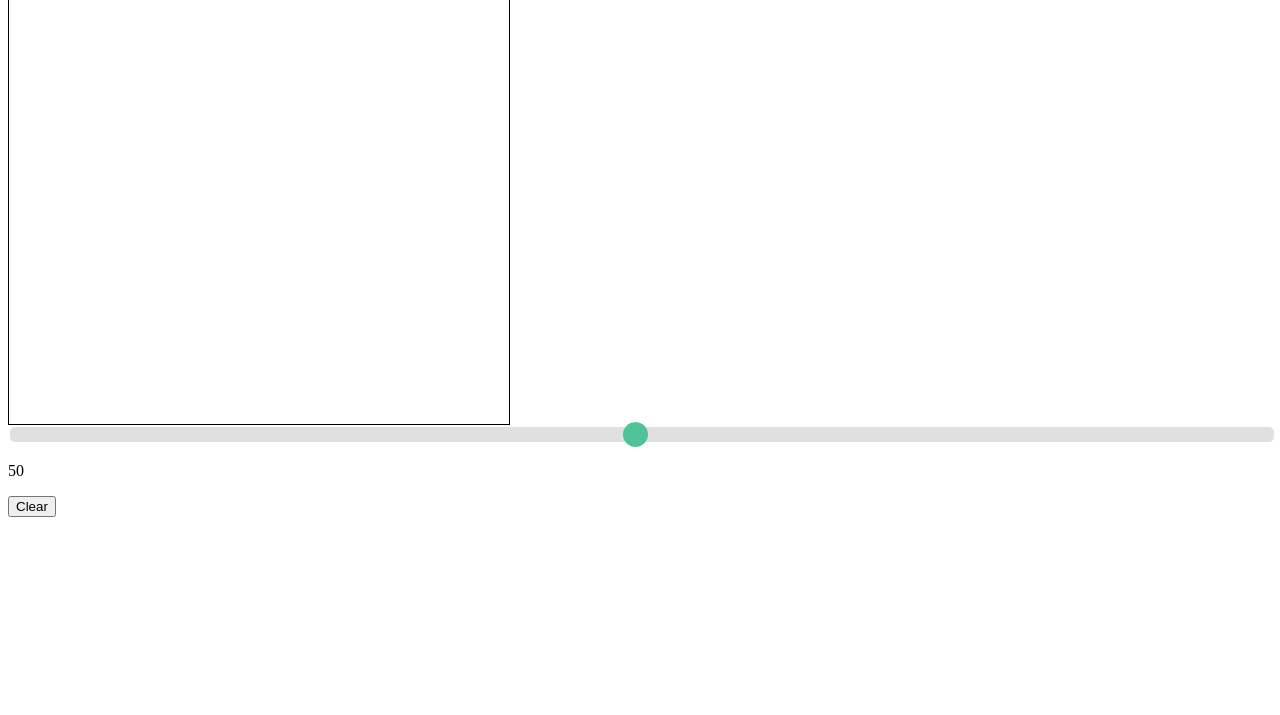
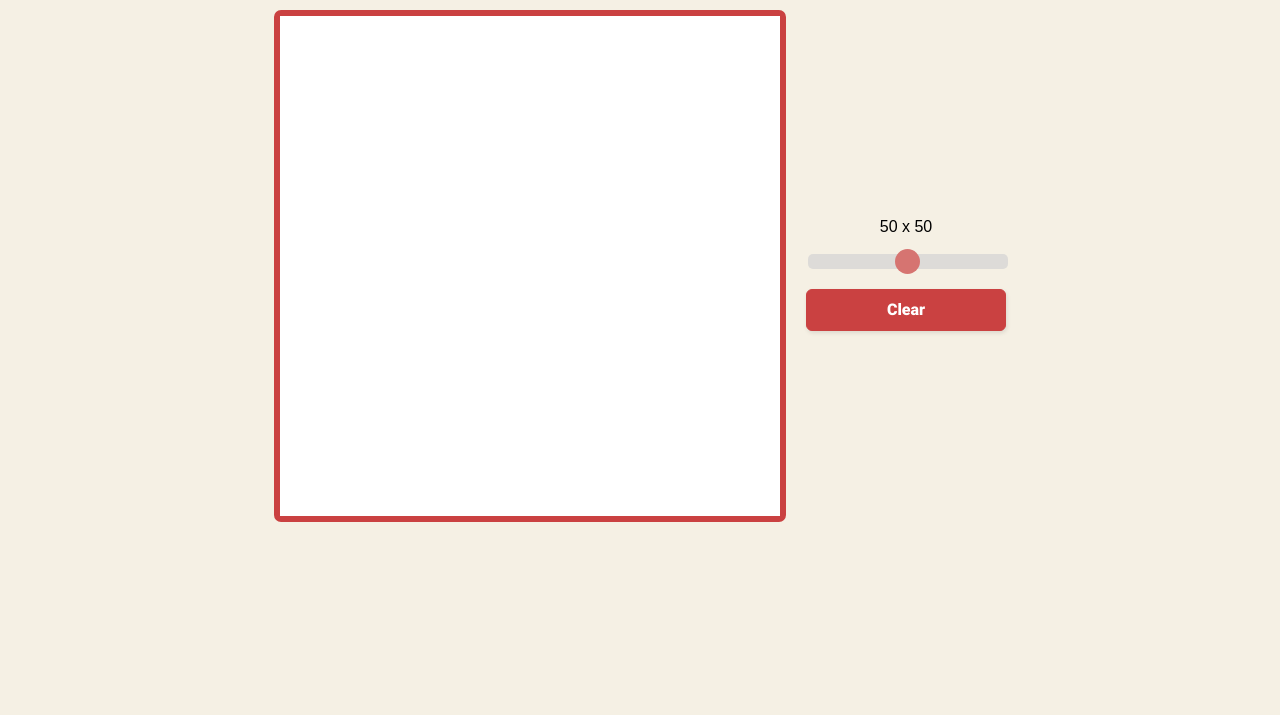
Before and after one commit to gswoolley/etch-a-sketch, a plain HTML site: page index.html in a window 1280 px wide. Shown: the part 85-800 px from the top of the page. Drawn offline with Linux system fonts and the light colour scheme.

Commit message:
Styling! and functionality

```diff
--- a/index.html
+++ b/index.html
@@ -8,7 +8,13 @@
     <title>Document</title>
   </head>
   <body>
+    <header class = 'header'>
+        <h1>Etch-A-Sketch</h1>
+    </header>
+    <main class="main">
       <div id="container"></div>
+      <div id="options">
+        <p id="demo"></p>
         <div class="slidecontainer">
           <input
             type="range"
@@ -19,8 +25,9 @@
             id="myRange"
           />
         </div>
-    <p id ='demo'></p>
         <button id="clearBtn">Clear</button>
+      </div>
+    </main>
   </body>
 </html>
 <script src="main.js"></script>
--- a/main.js
+++ b/main.js
@@ -4,7 +4,7 @@ let numSquares = 256;
 let gridSquares = document.getElementsByClassName("grid-element");
 var slider = document.getElementById("myRange");
 var output = document.getElementById("demo");
-output.innerHTML = slider.value; // Display the default slider value
+output.innerHTML = `${slider.value} x ${slider.value}`; // Display the default slider value
 
 createSquares();
 
@@ -27,6 +27,7 @@ function clear(){
 
 //deletes all grid-elements
 function reset() {
+    //clear();
     document
       .querySelectorAll(".grid-element")
       .forEach((e) => e.parentNode.removeChild(e));
@@ -50,13 +51,13 @@ clearBtn.addEventListener("click", () => {
 
 // Update the current slider value (each time you drag the slider handle)
 slider.oninput = function () {
-  output.innerHTML = this.value;
+  container.style.backgroundColor = 'white';
+  output.innerHTML = `${this.value} x ${this.value}`;
   numSquares = this.value ** 2;
   numSquares = (this.value)*(this.value);
-  console.log(numSquares);
   createSquares();
   container.style.gridTemplateColumns = `repeat(${this.value}, 1fr)`
   container.style.gridTemplateRows = `repeat(${this.value}, 1fr)`
-  container.style.backgroundColor = 'white';
+
 
 };
--- a/style.css
+++ b/style.css
@@ -1,14 +1,48 @@
-#container{
+
+body{
+    background-color: rgb(245, 240, 228);
+}
+
+.main {
+  display: flex;
+}
+
+#container {
   width: 500px;
   height: 500px;
   background-color: white;
   display: grid;
   grid-template-columns: repeat(16, 1fr);
   grid-template-rows: repeat(16, 1fr);
-    border: 1px solid black;
+  border: 6px solid rgb(202, 65, 65);
+  border-radius: 7px;
 }
 
-.grid-element{
+#options {
+  display: flex;
+  flex-direction: column;
+  width: 200px;
+}
+
+#demo {
+  text-align: center;
+  font-family: Arial, Helvetica, sans-serif;
+}
+
+.header{
+    margin-left: 463px;
+    font-family: Arial, Helvetica, sans-serif;
+    font-size: larger;
+}
+
+  .main {
+  display: flex;
+  align-items: center;
+  gap: 20px;
+  justify-content: center;
+}
+
+.grid-element {
   background-color: white;
   aspect-ratio: 1;
   border: 0px solid black;
@@ -16,6 +50,7 @@
 
 .slidecontainer {
   width: 100%; /* Width of the outside container */
+  margin-bottom: 16px;
 }
 
 .slider {
@@ -26,8 +61,8 @@
   background: #d3d3d3;
   outline: none;
   opacity: 0.7;
-    -webkit-transition: .2s;
-    transition: opacity .2s;
+  -webkit-transition: 0.2s;
+  transition: opacity 0.2s;
 }
 
 .slider::-webkit-slider-thumb {
@@ -36,7 +71,7 @@
   width: 25px;
   height: 25px;
   border-radius: 50%;
-    background: #04AA6D;
+  background: rgb(202, 65, 65);
   cursor: pointer;
 }
 
@@ -44,6 +79,43 @@
   width: 25px;
   height: 25px;
   border-radius: 50%;
-    background: #04AA6D;
+  background: rgb(202, 65, 65);
   cursor: pointer;
 }
+
+/* CSS */
+#clearBtn {
+  background: rgb(202, 65, 65);
+  border: 1px solid rgb(202, 65, 65);
+  border-radius: 6px;
+  box-shadow: rgba(0, 0, 0, 0.1) 1px 2px 4px;
+  box-sizing: border-box;
+  color: #FFFFFF;
+  cursor: pointer;
+  display: inline-block;
+  font-family: nunito,roboto,proxima-nova,"proxima nova",sans-serif;
+  font-size: 16px;
+  font-weight: 800;
+  line-height: 16px;
+  min-height: 30px;
+  outline: 0;
+  padding: 12px 14px;
+  text-align: center;
+  text-rendering: geometricprecision;
+  text-transform: none;
+  user-select: none;
+  -webkit-user-select: none;
+  touch-action: manipulation;
+  vertical-align: middle;
+}
+
+#clearBtn:hover,
+#clearBtn:active {
+  background-color: initial;
+  background-position: 0 0;
+  color: rgb(202, 65, 65);
+}
+
+#clearBtn:active {
+  opacity: .5;
+}
```
Lines whose indentation alone changed are shown as unchanged.
